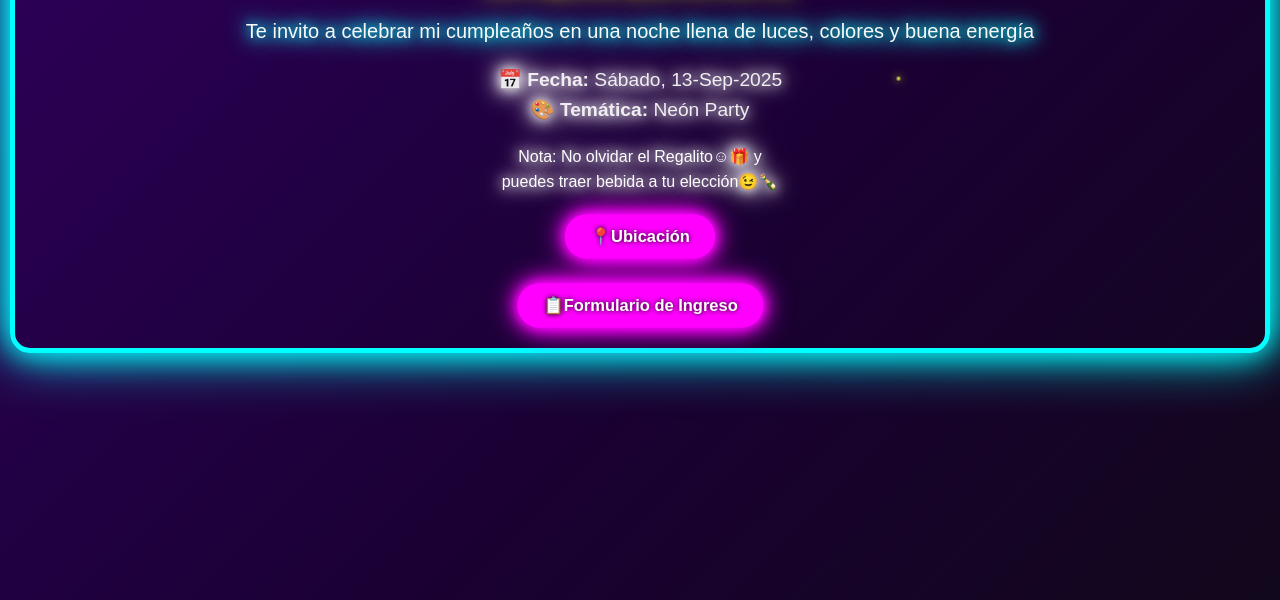
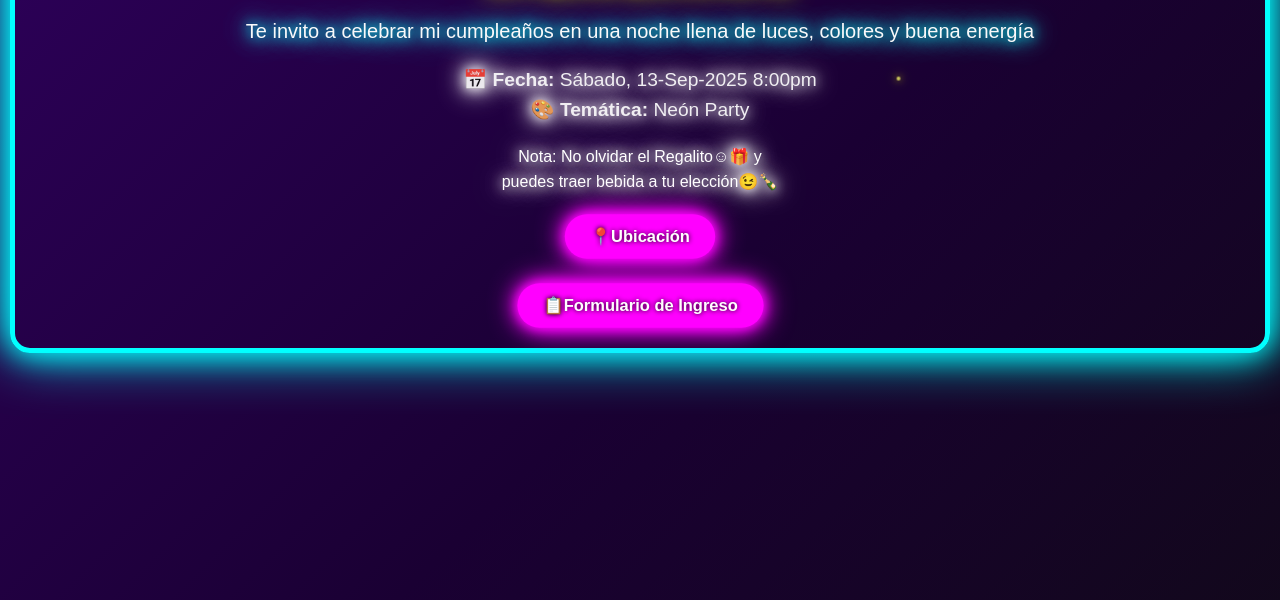
Before and after one commit to edu094/invitacion-hugo, a plain HTML site: page index.html in a window 1280 px wide. Shown: the part 200-800 px from the top of the page. Drawn offline with Linux system fonts and the light colour scheme.

Commit message:
Update index.html

```diff
--- a/index.html
+++ b/index.html
@@ -159,7 +159,7 @@
 
 <h1>✨Prepárate para Brillar!✨</h1>
 <p class="p1">Te invito a celebrar mi cumpleaños en una noche llena de luces, colores y buena energía</p>
-<p class="p2"><strong>📅 Fecha:</strong> Sábado, 13-Sep-2025</p>
+<p class="p2"><strong>📅 Fecha:</strong> Sábado, 13-Sep-2025 8:00pm</p>
 
 <p class="p2"><strong>🎨 Temática:</strong> Neón Party</p>
 <br>
```
